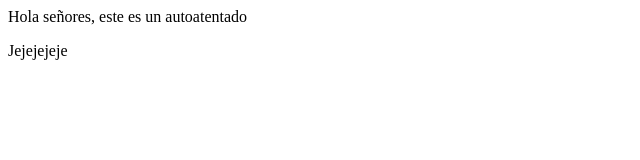
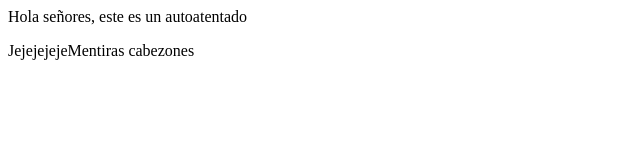
Before and after one commit to jorgevillegasres/Coding, a plain HTML site: page index.html in a window 1280 px wide. Shown: the whole page, without its empty margins (0-640 px from the left). Drawn offline with Linux system fonts and the light colour scheme.

Commit message:
Se agregaron cositas

```diff
--- a/index.html
+++ b/index.html
@@ -11,7 +11,7 @@
     Hola señores, este es un autoatentado
 </article>
 <p>
-    Jejejejeje
+    JejejejejeMentiras cabezones
 </p>
 </body>
 </html>
```
